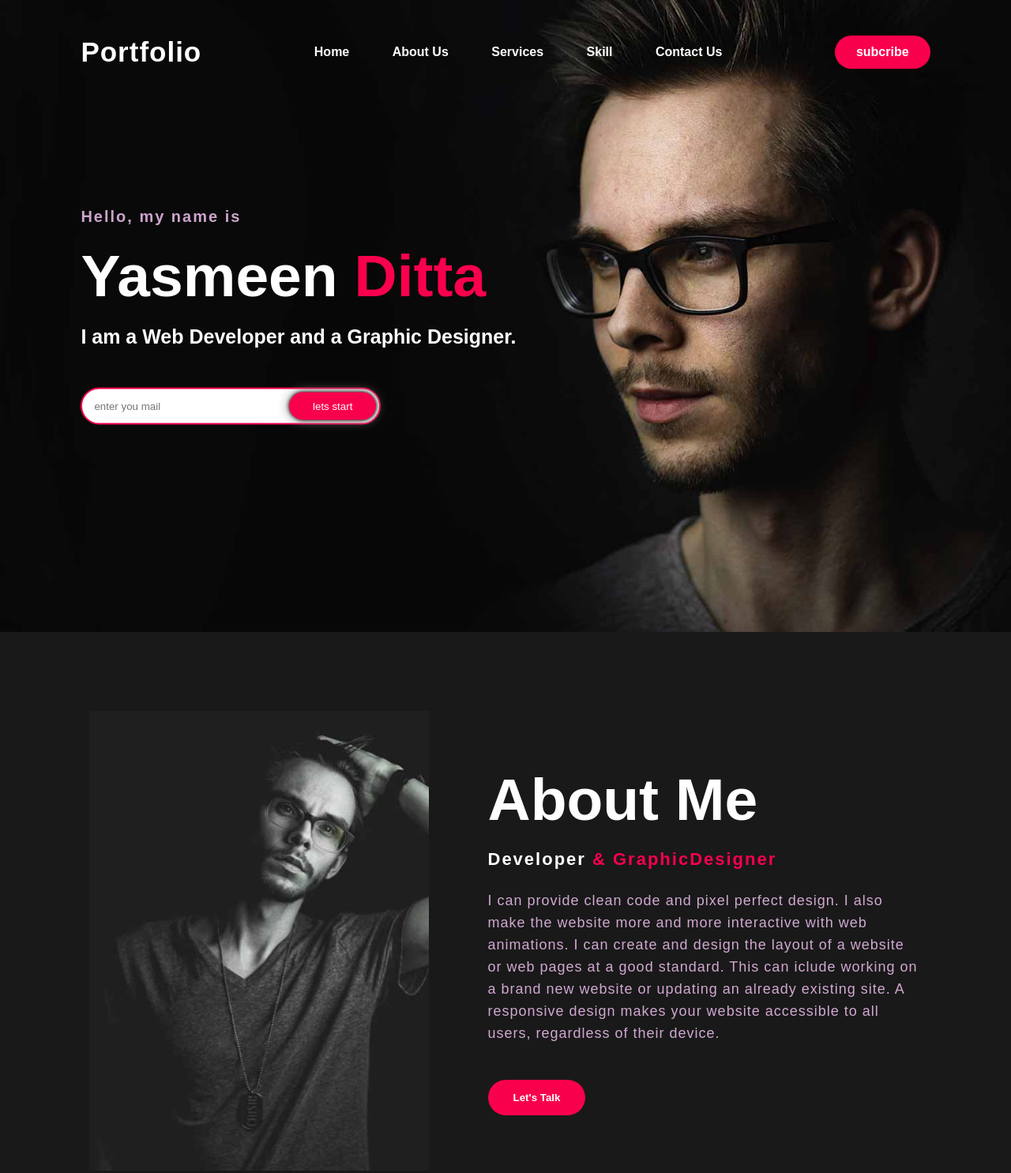
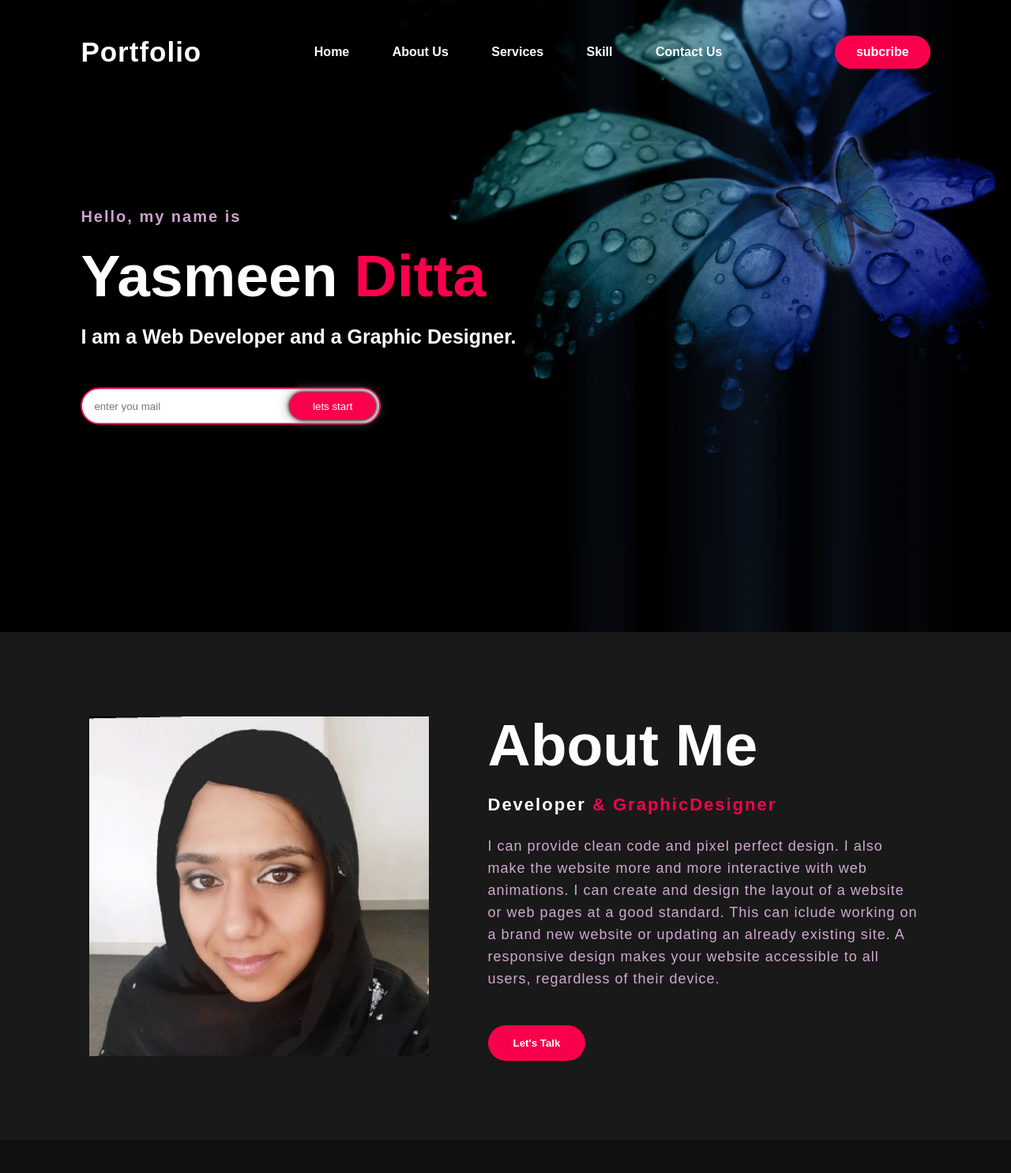
Before and after one commit to yasditta/My-Portfolio-Website, a plain HTML site: page index.html in a window 1280 px wide. Shown: the top 1485 px of the page at 79% size. Drawn offline with Linux system fonts and the light colour scheme.

Commit message:
Add files via upload

```diff
--- a/index.html
+++ b/index.html
@@ -41,7 +41,7 @@
   <!-- about section -->
   <section class="about">
     <div class="main">
-      <img src="./main-img.png">
+      <img src="./main-img.jpeg">
       <div class="about-text">
         <h2>About Me</h2>
         <h5>Developer <span>& GraphicDesigner</span></h5>
--- a/style.css
+++ b/style.css
@@ -7,7 +7,7 @@
 .hero{
 	height: 100vh;
 	width: 100%;
-	background-image: url(./background.jpg);
+	background-image: url(./background1.png);
 	background-size: cover;
 	background-position: center;
 }
```
Also changed, not shown: background1.png (added), main-img.jpeg (added), 1 other file.
